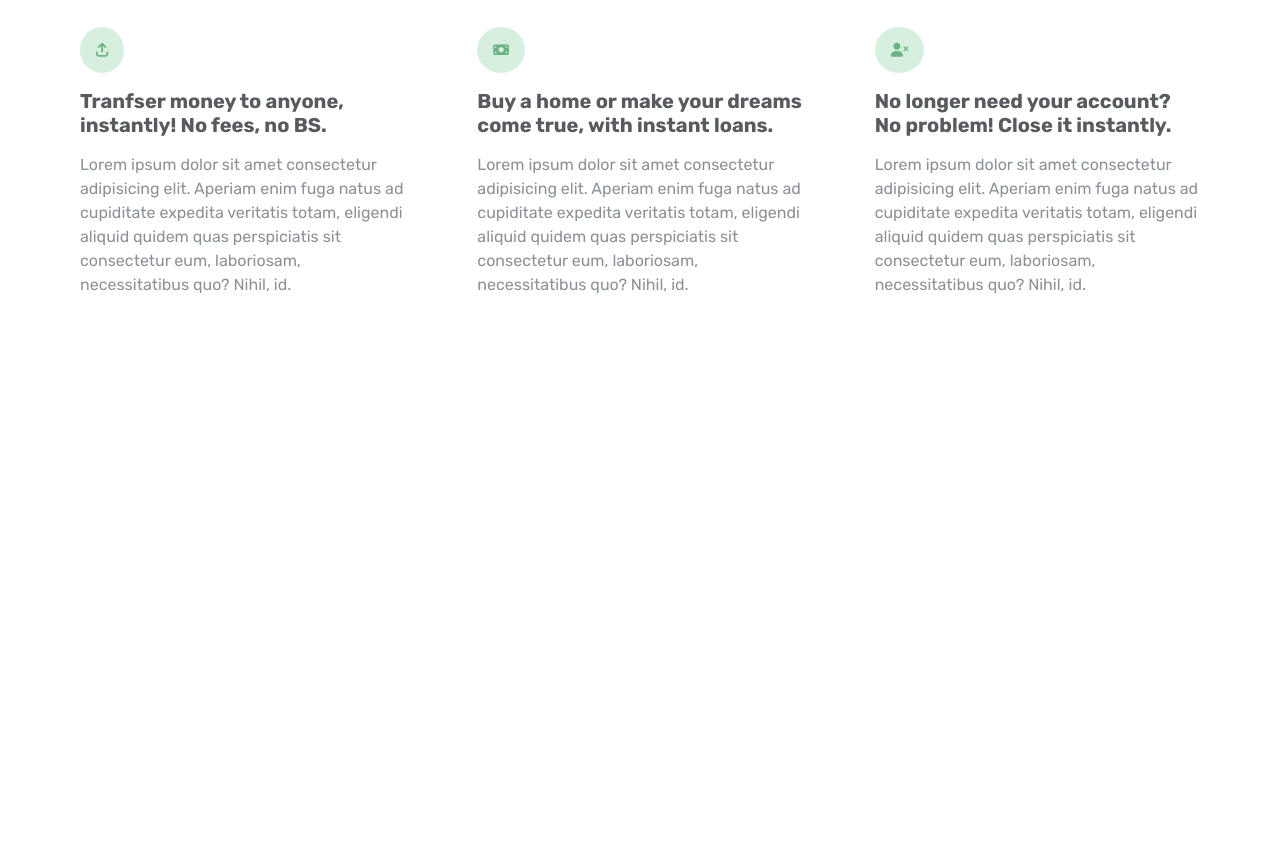
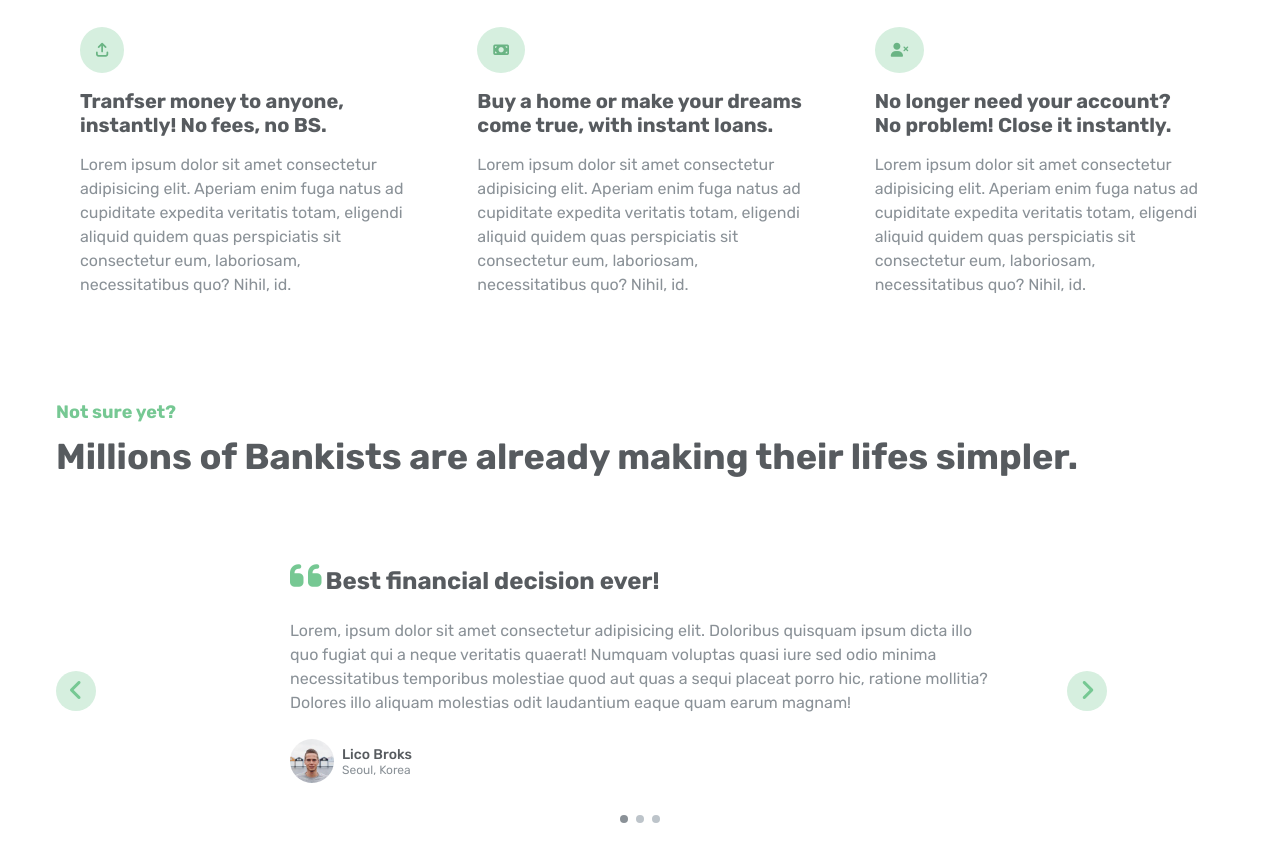
Before and after one commit to ShikharSingh98/Bankist, a plain HTML site: page index.html in a window 1280 px wide. Shown: the part 2137-2998 px from the top of the page. Before the commit the page ends 2482 px from the top, so only its background shows below. Drawn offline with Linux system fonts and the light colour scheme.

Commit message:
feat: added testimonials section

```diff
--- a/index.html
+++ b/index.html
@@ -132,6 +132,41 @@
           </div>
         </div>
       </section>
+      <!-- Testimonials Section -->
+      <section class="testimonials-center">
+        <header class="headings">
+          <h3 class="tertiary-heading color-primary">Not sure yet?</h3>
+          <h2 class="secondary-heading">Millions of Bankists are already making their lifes simpler.</h2>
+        </header>
+        <div class="testimonials">
+          <div class="testimonial">
+            <header class="testiomonial-header">
+              <i class="fa-solid fa-quote-left testimonial-icon"></i>
+              <h3 class="testimonial-heading">Best financial decision ever!</h3>
+            </header>
+            <p class="text">
+              Lorem, ipsum dolor sit amet consectetur adipisicing elit. Doloribus quisquam ipsum dicta illo quo fugiat qui a neque veritatis quaerat! Numquam voluptas quasi iure sed odio minima
+              necessitatibus temporibus molestiae quod aut quas a sequi placeat porro hic, ratione mollitia? Dolores illo aliquam molestias odit laudantium eaque quam earum magnam!
+            </p>
+            <div class="testimonial-author">
+              <img src="./images/person-1.jpg" alt="person-1" />
+              <div class="testimonial-details">
+                <h4 class="testimonial-author-name">Lico Broks</h4>
+                <span class="testimonial-author-place">Seoul, Korea</span>
+              </div>
+            </div>
+          </div>
+          <div class="dots">
+            <div class="dot active-dot"></div>
+            <div class="dot"></div>
+            <div class="dot"></div>
+          </div>
+          <div class="testimonial-buttons">
+            <button class="testiomonial-button"><i class="fa-solid fa-angle-left"></i></button>
+            <button class="testiomonial-button"><i class="fa-solid fa-angle-right"></i></button>
+          </div>
+        </div>
+      </section>
     </main>
     <script src="./script.js"></script>
   </body>
--- a/styles.css
+++ b/styles.css
@@ -343,3 +343,108 @@ button {
     box-shadow: var(--light-box-shadow);
   }
 }
+
+/* Testimonial */
+
+.testiomonial-header {
+  display: flex;
+  align-items: baseline;
+}
+
+.testimonial-heading {
+  font-size: 2.4rem;
+}
+
+.testimonial-icon {
+  margin-right: 0.4rem;
+  font-size: 3.6rem;
+  color: var(--primary-color);
+}
+
+.testimonial {
+  max-width: 70rem;
+  margin: 0 auto;
+}
+
+.testimonial .text {
+  margin: 2.4rem 0;
+}
+
+.testimonial-author {
+  display: flex;
+  align-items: center;
+}
+
+.testimonial-author img {
+  width: 4.4rem;
+  border-radius: 100%;
+}
+
+.testimonial-details {
+  margin-left: 0.8rem;
+}
+
+.testimonial-author-name {
+  font-size: 1.4rem;
+  font-weight: 500;
+}
+
+.testimonial-author-place {
+  font-size: 1.2rem;
+  color: var(--grey-color);
+}
+
+.dots {
+  margin: 3.2rem 0;
+  display: flex;
+  justify-content: center;
+  gap: 0.8rem;
+}
+
+.dot {
+  background-color: var(--light-grey-color);
+  width: 0.8rem;
+  height: 0.8rem;
+  border-radius: 100%;
+  cursor: pointer;
+}
+
+.active-dot {
+  background-color: var(--grey-color);
+}
+
+.testimonial-buttons {
+  display: flex;
+  justify-content: center;
+  gap: 4.8rem;
+}
+
+.testiomonial-button {
+  font-size: 2.4rem;
+  cursor: pointer;
+  color: var(--primary-color);
+  transition: var(--transition);
+  background-color: var(--light-primary-color);
+  border-radius: 100%;
+  width: 4rem;
+  height: 4rem;
+}
+
+.testiomonial-button:hover {
+  color: var(--dark-primary-color);
+}
+
+@media screen and (min-width: 992px) {
+  .testimonials {
+    position: relative;
+  }
+
+  .testimonial-buttons {
+    margin-top: 0;
+    width: 90%;
+    position: absolute;
+    top: 50%;
+    transform: translateY(-50%);
+    justify-content: space-between;
+  }
+}
```
Also changed, not shown: images/person-1.jpg (added), images/person-2.jpg (added), images/person-3.jpg (added).
